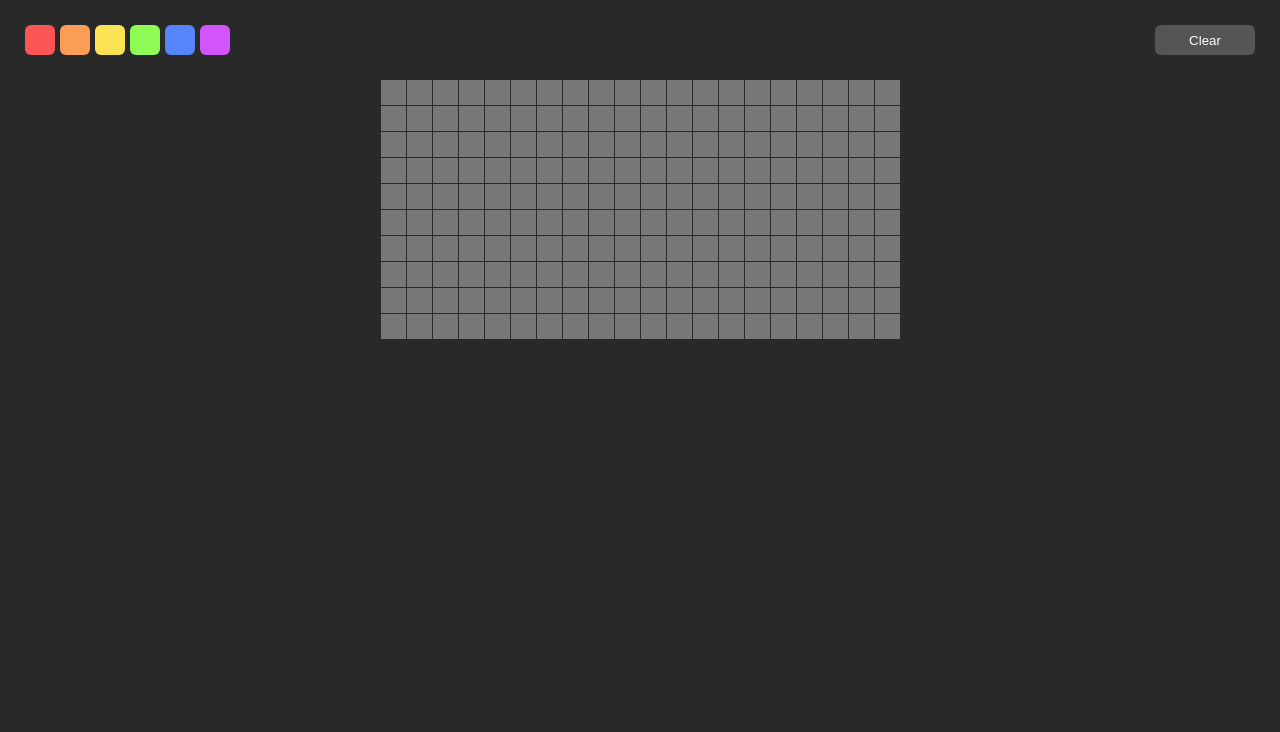
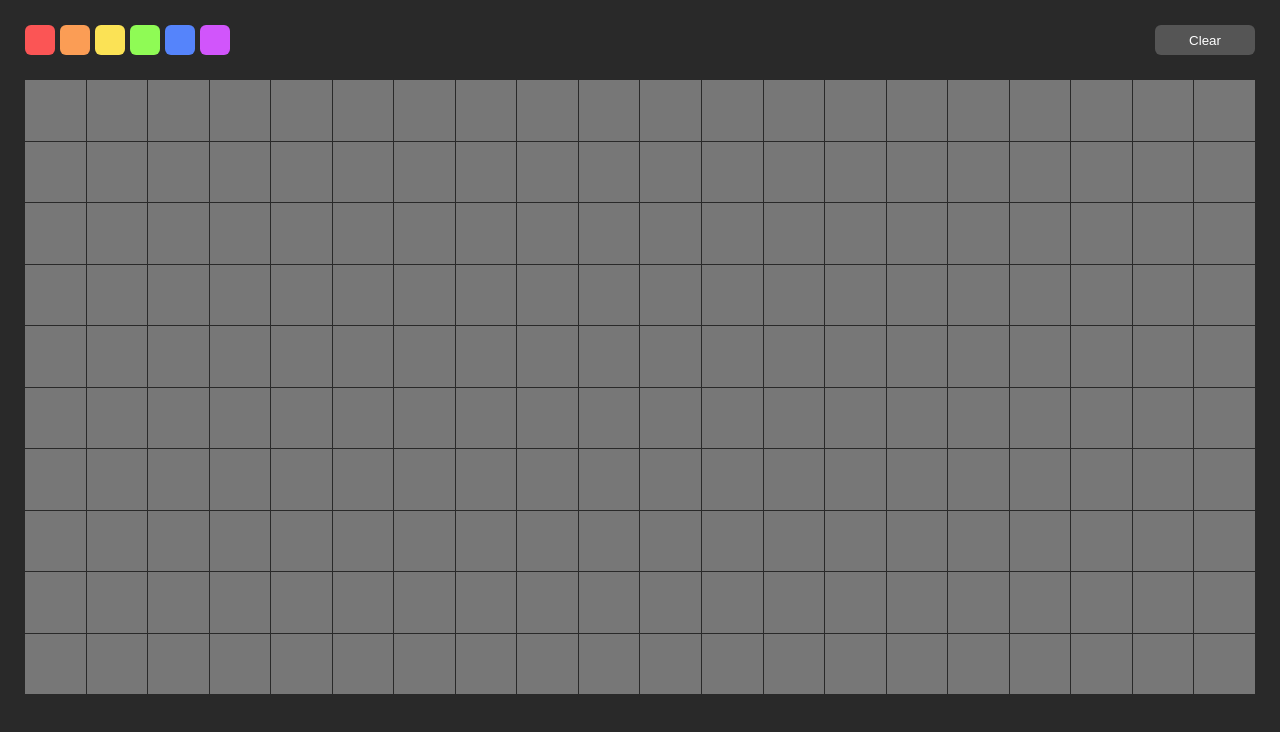
Before and after one commit to ZeSved/Pixel-art-editor, a plain HTML site: page index.html in a window 1280 px wide. Drawn offline with Linux system fonts and the light colour scheme.

Commit message:
resize 3

```diff
--- a/classes/Canvas.js
+++ b/classes/Canvas.js
@@ -91,5 +91,6 @@ export default class Canvas {
     const pixelWidth = (canvasGrid.offsetWidth - (this.width - 1)) / this.width
 
     canvasGrid.style.setProperty('--p-size', `${pixelWidth}px`)
+    console.log('updated')
   }
 }
--- a/index.html
+++ b/index.html
@@ -20,8 +20,6 @@
       </header>
       <button class="clear">Clear</button>
     </div>
-    <div class="center">
-      <section class="canvas-grid"></section>
-    </div>
+    <section class="canvas-grid"></section>
   </body>
 </html>
--- a/style.css
+++ b/style.css
@@ -42,11 +42,6 @@
   outline: white solid 2px;
 }
 
-.center {
-  display: flex;
-  justify-content: center;
-}
-
 .canvas-grid {
   --p-size: 25px;
   --width: 20;
```
